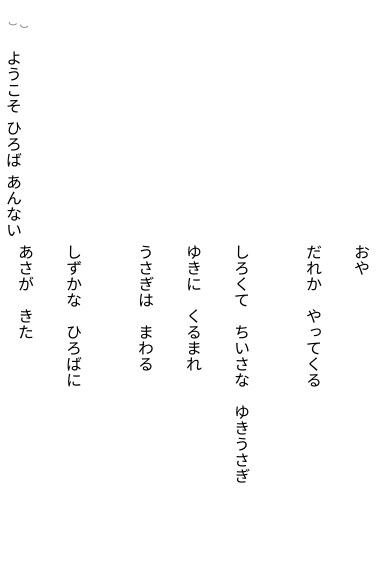
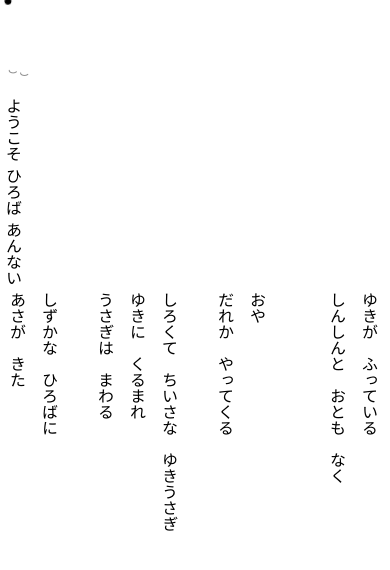
Before and after one commit to Ryuki-4648/sub-portfolio, a Next.js app in the folder sub/: page / in a window 390 px wide. Shown: the top 570 px of the page. Built offline with nearby package versions, Linux system fonts and the light colour scheme.

Commit message:
トップとstyle調整、ボトム用背景画像追加

```diff
--- a/sub/src/pages/_document.tsx
+++ b/sub/src/pages/_document.tsx
@@ -4,6 +4,9 @@ export default function Document() {
   return (
     <Html lang="en">
       <Head>
+      <title>ゆきのせかい。</title>
+        <meta name="description" content="ゆきのせかい。 | 作品のひろば | デザイン・コーディング・Webアプリ" />
+        <meta name="viewport" content="width=device-width, initial-scale=1" />
         <link rel="icon" href="/favicon.ico" />
         <link rel="preconnect" href="https://fonts.googleapis.com" />
         <link rel="preconnect" href="https://fonts.gstatic.com" />
--- a/sub/src/pages/index.tsx
+++ b/sub/src/pages/index.tsx
@@ -1,51 +1,29 @@
-import { Inter } from 'next/font/google'
+import Bottom from '@/components/bottom'
+import Header from '@/components/header'
 import Head from 'next/head'
 import Image from 'next/image'
-
-const inter = Inter({ subsets: ['latin'] })
 
 export default function Home() {
   return (
     <>
       <Head>
-        <title>ゆきのせかい</title>
-        <meta name="description" content="ゆきのせかい。 | 作品のひろば | デザイン・コーディング・Webアプリ" />
-        <meta name="viewport" content="width=device-width, initial-scale=1" />
+        <title>ゆきのせかい。</title>
       </Head>
 
+      <div className="hidden sm:block snow-common snow01 text-white fixed -top-3 text-sm">●</div>
+      <div className="snow-common snow02 text-white fixed -top-2 text-xs">●</div>
+
       <main className="h-screen overflow-hidden relative">
-        <header className="flex justify-between px-5 pt-10">
-          <a href="/">
-            <Image
-              alt="ゆきのせかい。"
-              className=""
-              height={50}
-              priority
-              src="/logo02.png"
-              width={165}
-            />
-          </a>
-          <ul className="flex flex-wrap">
-            <li className="mr-8">
-              <a href="" className="text-type01 text-lg text-white tracking-wider">ようこそ</a>
-            </li>
-            <li className="mr-8">
-              <a href="/works/" className="text-type01 text-lg text-white tracking-wider">ひろば</a>
-            </li>
-            <li className="mr-8">
-              <a href="/guide/" className="text-type01 text-lg text-white tracking-wider">あんない</a>
-            </li>
-          </ul>
-        </header>
+        <Header />
 
-        <div className="absolute text-type01 mx-auto my-0 left-2/4 top-2/4 -translate-x-1/2 -translate-y-1/2">
-          <h1 className="p-top__intro-title font-normal text-2xl ml-12 text-color02">ゆきのせかい</h1>
-          <div className="p-top__intro-text text-lg tracking-widest text-white">
+        <div className="flex md:block flex-wrap md:flex-nowrap absolute text-type01 px-4 md:px-0 mx-auto my-0 left-2/4 top-2/4 -translate-x-1/2 -translate-y-1/2">
+          <h1 className="p-top__intro-title font-normal text-xl md:text-2xl mb-8 md:mb-0 md:ml-12 text-color02">ゆきのせかい</h1>
+          <div className="p-top__intro-text text-xs sm:text-sm md:text-lg tracking-widest text-white">
             <p>だれも　しらない</p>
             <p>ちいさな　ひろばで</p>
             <p>ゆきが　ふっている</p>
             <p>しんしんと　おとも　なく</p>
-            <br /><br />
+            <br className="hidden sm:block" /><br />
             <p>おや</p>
             <p>だれか　やってくる</p>
             <br />
@@ -58,9 +36,7 @@ export default function Home() {
           </div>
         </div>
 
-        <div className="bg-white h-24 w-full absolute bottom-0">
-          <div className="c-bottom__snow-wave"></div>
-        </div>
+        <Bottom />
       </main>
     </>
   )
--- a/sub/src/styles/globals.css
+++ b/sub/src/styles/globals.css
@@ -12,9 +12,6 @@ html,
 body {
   max-width: 100vw;
   overflow-x: hidden;
-}
-
-body {
 }
 
 a {
@@ -37,3 +34,48 @@ ul, li {
 .p-top__intro-text p {
   line-height: 3;
 }
+@media (width <= 768px) {
+  .p-top__intro-text p {
+    line-height: 2;
+  }
+}
+
+.snow-common {
+  text-shadow:
+    5vw   -100px 2px,
+    10vw  -400px 3px,
+    20vw  -500px 4px,
+    30vw  -580px 6px,
+    39vw  -250px 2px,
+    42vw  -340px 5px,
+    56vw  -150px 2px,
+    63vw  -180px 10px,
+    78vw  -220px 4px,
+    86vw  -320px 9px,
+    94vw  -170px 7px;
+}
+.snow01 {
+  animation: animation01 12s linear infinite;
+}
+.snow02 {
+  animation: animation01 10s linear infinite;
+}
+@keyframes animation01 {
+  0% {
+    transform: rotate(0deg);
+  }
+  90% {
+    opacity: 1;
+  }
+  100% {
+    transform: rotate(20deg);
+    top: 100%;
+    opacity: 0;
+  }
+}
+@keyframes animation02 {
+  100% {
+    color: transparent;
+    top: 150%
+  }
+}
```
Also changed, not shown: sub/public/bg01.svg (added).
